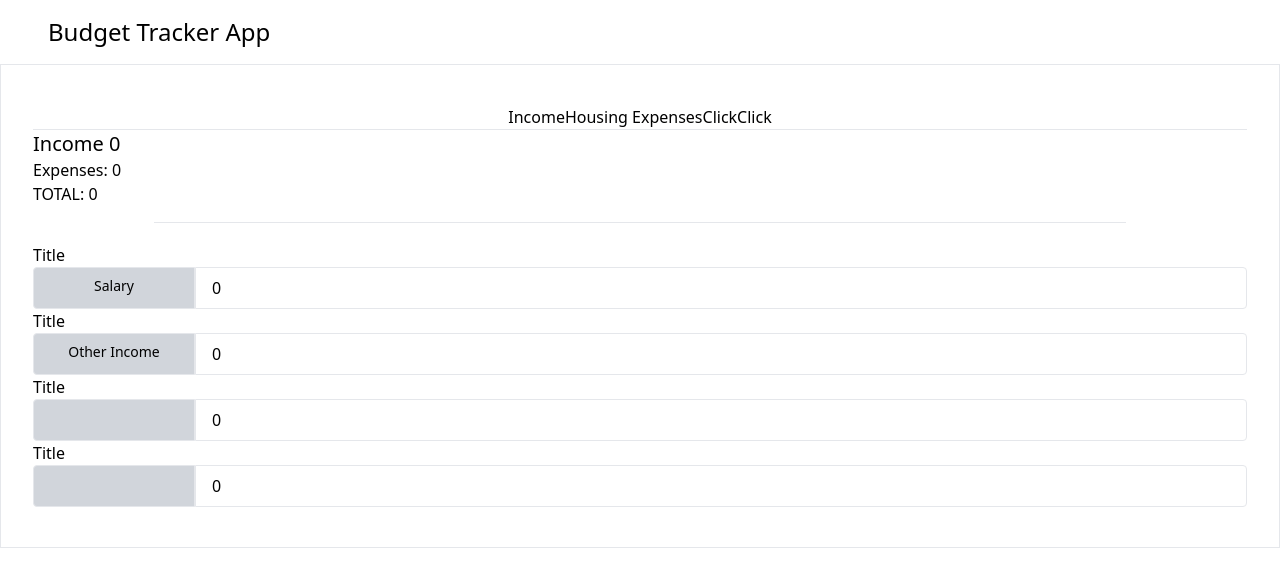
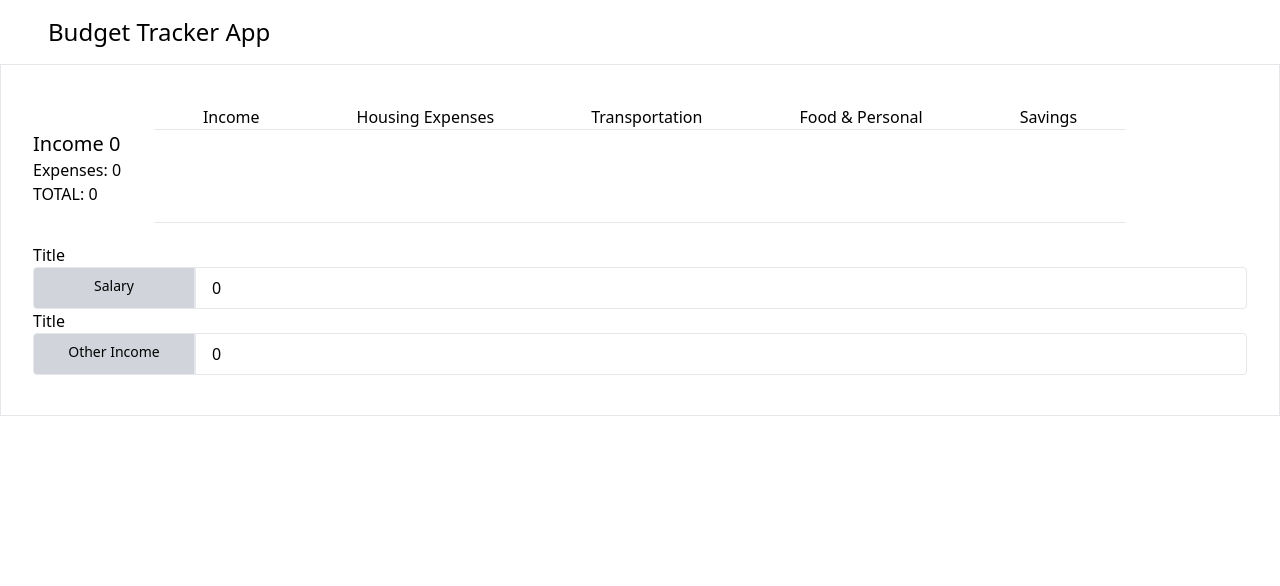
Before and after one commit to totallycrow/budget-tracker-app, a React (Create React App) app: page / in a window 1280 px wide. Shown: the top 586 px of the page. Built offline with nearby package versions, Linux system fonts and the light colour scheme.

Commit message:
add remaining inputs and setup localStorage functionality

```diff
--- a/src/App.js
+++ b/src/App.js
@@ -3,24 +3,37 @@ import { useState, useEffect } from "react";
 import initialArray from "./data/initialArray";
 import IncomeTab from "./components/IncomeTab";
 import HousingExpenses from "./components/HousingExpenses";
+import useLocalStorage from "./hooks/useLocalStorage";
+import TransportationExpenses from "./components/TransportationExpenses";
+import FoodExpenses from "./components/FoodExpenses";
+import SavingsExpenses from "./components/SavingsExpenses";
 
 const values = "Monthly Wages";
 
 function App() {
-  const [total, setTotal] = useState(0);
+  // State of total
+  const [total, setTotal] = useLocalStorage("total", 0);
 
-  const [expenses, setExpenses] = useState(0);
-  const [incomes, setIncomes] = useState(0);
+  // State of sums of inputs
+  const [expenses, setExpenses] = useLocalStorage("expenses", 0);
+  const [incomes, setIncomes] = useLocalStorage("incomes", 0);
 
-  const [inputIncomes, setInputIncomes] = useState(initialArray);
-  const [inputExpenses, setInputExpenses] = useState([0, 0, 0]);
+  // State of Inputs
+  const [inputIncomes, setInputIncomes] = useLocalStorage(
+    "inputIncomes",
+    initialArray
+  );
 
+  const [inputExpenses, setInputExpenses] = useState([0, 0]);
+
+  // State of Current Page
   const [page, setPage] = useState("income");
 
   const income = "income";
   const expense = "expense";
 
   // Listen for income inputs change
+  // Update Income and Expenses labels
   useEffect(() => {
     setIncomes(inputIncomes[0].value + inputIncomes[1].value);
 
@@ -38,10 +51,12 @@ function App() {
     setExpenses(calculateExpenses());
   }, [inputIncomes, inputExpenses]);
 
+  // Listen for incomes and expenses totals change and update total sum
   useEffect(() => {
     setTotal(incomes - expenses);
   }, [incomes, expenses]);
 
+  // ONINPUTCHANGE
   const onInputChange = (id, value, type, description) => {
     const incomesInput = inputIncomes.slice();
 
@@ -71,33 +86,50 @@ function App() {
     <div className="content-wrapper h-screen w-screen">
       <h1 className="px-12 py-4">Budget Tracker App</h1>
       <div className="container mx-auto py-10 px-8 border">
-        <div>
-          <div className="main-header flex justify-center border-b">
-            <button onClick={() => setPage("income")}>Income</button>
+        <div className="w-4/5 mx-auto">
+          <div className="main-header flex text-xs md:text-base justify-around  border-b ">
+            <button classname="" onClick={() => setPage("income")}>
+              Income
+            </button>
             <button onClick={() => setPage("housing-expenses")}>
               Housing Expenses
             </button>
-            <button>Click</button>
-            <button>Click</button>
+            <button onClick={() => setPage("transportation-expenses")}>
+              Transportation
+            </button>
+            <button onClick={() => setPage("food-expenses")}>
+              Food & Personal
+            </button>
+            <button onClick={() => setPage("savings")}>Savings</button>
           </div>
         </div>
         <div className="app-body">
           <h2>Income {incomes}</h2> Expenses: {expenses}
           <h3>TOTAL: {total}</h3>
           <div className="mx-auto py-2 px-4 mb-5 border-b w-4/5"></div>
-          {page === "income" ? (
+          <div className={page !== "income" ? "hidden" : ""}>
             <IncomeTab
               onInputChange={onInputChange}
               income={income}
               expense={expense}
+              fields={2}
             />
-          ) : (
-            <HousingExpenses
+          </div>
+          <div className={page !== "housing-expenses" ? "hidden" : ""}>
+            <HousingExpenses onInputChange={onInputChange} expense={expense} />
+          </div>
+          <div className={page !== "transportation-expenses" ? "hidden" : ""}>
+            <TransportationExpenses
               onInputChange={onInputChange}
-              income={income}
               expense={expense}
             />
-          )}
+          </div>
+          <div className={page !== "food-expenses" ? "hidden" : ""}>
+            <FoodExpenses onInputChange={onInputChange} expense={expense} />
+          </div>
+          <div className={page !== "savings" ? "hidden" : ""}>
+            <SavingsExpenses onInputChange={onInputChange} expense={expense} />
+          </div>
           <div></div>
         </div>
       </div>
--- /dev/null
+++ b/src/components/FoodExpenses.js
@@ -0,0 +1,23 @@
+import React from 'react'
+import ItemList from './ItemList'
+
+const FoodExpenses = ({onInputChange, expense}) => {
+    return (
+        <div>
+
+
+            {/* <p>ID 2 value {inputIncomes[1]}</p> */}
+            <ItemList onInputChange={onInputChange} id={11} type={expense} label={'Food Expenses'}/>
+            <ItemList onInputChange={onInputChange} id={12} type={expense} label={'Household Expenses'}/>
+            <ItemList onInputChange={onInputChange} id={13} type={expense} label={'Other Food Exp.'}/>
+            <ItemList onInputChange={onInputChange} id={14} type={expense} label={'Gym Subscription'}/>
+            <ItemList onInputChange={onInputChange} id={23} type={expense} label={'Mobile Phone Bills'}/>
+            <ItemList onInputChange={onInputChange} id={15} type={expense} label={'Entertainment Subs.'}/>
+            <ItemList onInputChange={onInputChange} id={16} type={expense} label={'Health Insurance'}/>
+            <ItemList onInputChange={onInputChange} id={17} type={expense} label={'Other Personal Exp.'}/>
+
+        </div>
+    )
+}
+
+export default FoodExpenses;
--- a/src/components/HousingExpenses.js
+++ b/src/components/HousingExpenses.js
@@ -7,8 +7,15 @@ const HousingExpenses = ({onInputChange, expense}) => {
 
 
             {/* <p>ID 2 value {inputIncomes[1]}</p> */}
-            <ItemList onInputChange={onInputChange} id={3} type={expense} />
-            <ItemList onInputChange={onInputChange} id={4} type={expense} />
+            <ItemList onInputChange={onInputChange} id={3} type={expense} label={'Rent'}/>
+            <ItemList onInputChange={onInputChange} id={4} type={expense} label={'Council Tax'}/>
+            <ItemList onInputChange={onInputChange} id={24} type={expense} label={'Water Bills'}/>
+            <ItemList onInputChange={onInputChange} id={25} type={expense} label={'Electricity Bills'}/>
+            <ItemList onInputChange={onInputChange} id={26} type={expense} label={'Internet'}/>
+
+            <ItemList onInputChange={onInputChange} id={5} type={expense} label={'Mortgage'}/>
+            <ItemList onInputChange={onInputChange} id={6} type={expense} label={'Repairs / Maintenance'}/>
+
         </div>
     )
 }
--- a/src/components/IncomeTab.js
+++ b/src/components/IncomeTab.js
@@ -1,7 +1,7 @@
 import React from 'react'
 import ItemList from './ItemList'
 
-const IncomeTab = ({onInputChange, income, expense}) => {
+const IncomeTab = ({onInputChange, income}) => {
     return (
         <div>
              <ItemList
@@ -16,9 +16,7 @@ const IncomeTab = ({onInputChange, income, expense}) => {
               type={income}
               label={"Other Income"}
             />
-            {/* <p>ID 2 value {inputIncomes[1]}</p> */}
-            <ItemList onInputChange={onInputChange} id={3} type={expense} />
-            <ItemList onInputChange={onInputChange} id={4} type={expense} />
+
         </div>
     )
 }
--- a/src/components/ItemList.js
+++ b/src/components/ItemList.js
@@ -1,11 +1,14 @@
 import React from "react";
 import { useState, useEffect } from "react";
+import useLocalStorage from "../hooks/useLocalStorage";
 
 const ItemList = ({ id, onInputChange, type, label }) => {
-  const [inputValue, setInputValue] = useState(0);
+  const [inputValue, setInputValue] = useLocalStorage(label, 0);
 
   useEffect(() => {
     onInputChange(id, inputValue, type);
+    // Set LocalStorage key-value pairs
+    localStorage.setItem(`${label}`, `${inputValue}`);
   }, [inputValue]);
 
   return (
--- /dev/null
+++ b/src/components/SavingsExpenses.js
@@ -0,0 +1,20 @@
+import React from 'react'
+import ItemList from './ItemList'
+
+const SavingsExpenses = ({onInputChange, expense}) => {
+    return (
+        <div>
+
+
+            {/* <p>ID 2 value {inputIncomes[1]}</p> */}
+            <ItemList onInputChange={onInputChange} id={18} type={expense} label={'Emergency Fund'}/>
+            <ItemList onInputChange={onInputChange} id={19} type={expense} label={'Investments'}/>
+            <ItemList onInputChange={onInputChange} id={20} type={expense} label={'Savings Accounts'}/>
+            <ItemList onInputChange={onInputChange} id={21} type={expense} label={'LISA'}/>
+            <ItemList onInputChange={onInputChange} id={22} type={expense} label={'Other Savings'}/>
+
+        </div>
+    )
+}
+
+export default SavingsExpenses;
--- /dev/null
+++ b/src/components/TransportationExpenses.js
@@ -0,0 +1,18 @@
+import React from 'react'
+import ItemList from './ItemList'
+
+const TransportationExpenses = ({onInputChange, expense}) => {
+    return (
+        <div>
+
+
+            {/* <p>ID 2 value {inputIncomes[1]}</p> */}
+            <ItemList onInputChange={onInputChange} id={7} type={expense} label={'Tube/Bus Costs'}/>
+            <ItemList onInputChange={onInputChange} id={8} type={expense} label={'Car Fuel'}/>
+            <ItemList onInputChange={onInputChange} id={9} type={expense} label={'Car Insurance'}/>
+            <ItemList onInputChange={onInputChange} id={10} type={expense} label={'Other Transp. Costs'}/>
+        </div>
+    )
+}
+
+export default TransportationExpenses
--- /dev/null
+++ b/src/hooks/useLocalStorage.js
@@ -0,0 +1,38 @@
+import { useState } from "react";
+
+// Hook
+function useLocalStorage(key, initialValue) {
+  // State to store our value
+  // Pass initial state function to useState so logic is only executed once
+  const [storedValue, setStoredValue] = useState(() => {
+    try {
+      // Get from local storage by key
+      const item = window.localStorage.getItem(key);
+      // Parse stored json or if none return initialValue
+      return item ? JSON.parse(item) : initialValue;
+    } catch (error) {
+      // If error also return initialValue
+      console.log(error);
+      return initialValue;
+    }
+  });
+  // Return a wrapped version of useState's setter function that ...
+  // ... persists the new value to localStorage.
+  const setValue = (value) => {
+    try {
+      // Allow value to be a function so we have same API as useState
+      const valueToStore =
+        value instanceof Function ? value(storedValue) : value;
+      // Save state
+      setStoredValue(valueToStore);
+      // Save to local storage
+      window.localStorage.setItem(key, JSON.stringify(valueToStore));
+    } catch (error) {
+      // A more advanced implementation would handle the error case
+      console.log(error);
+    }
+  };
+  return [storedValue, setValue];
+}
+
+export default useLocalStorage
```
Also changed, not shown: src/data/initialArray.js (+29 -2 lines).
